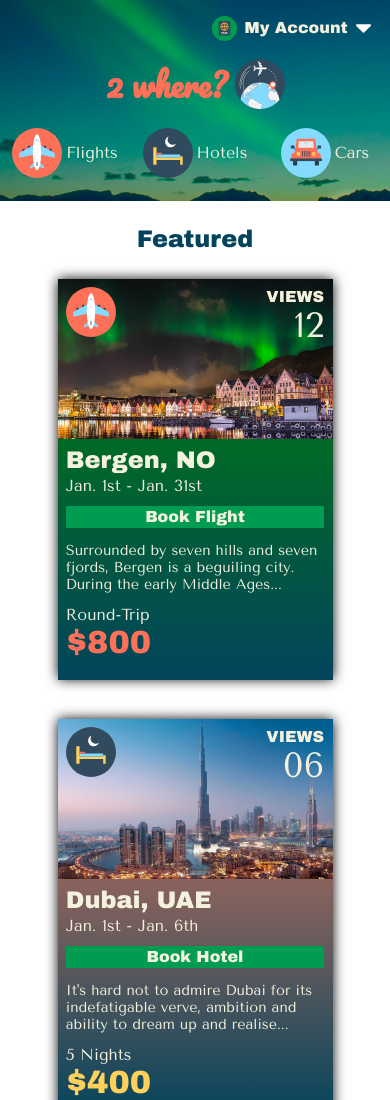
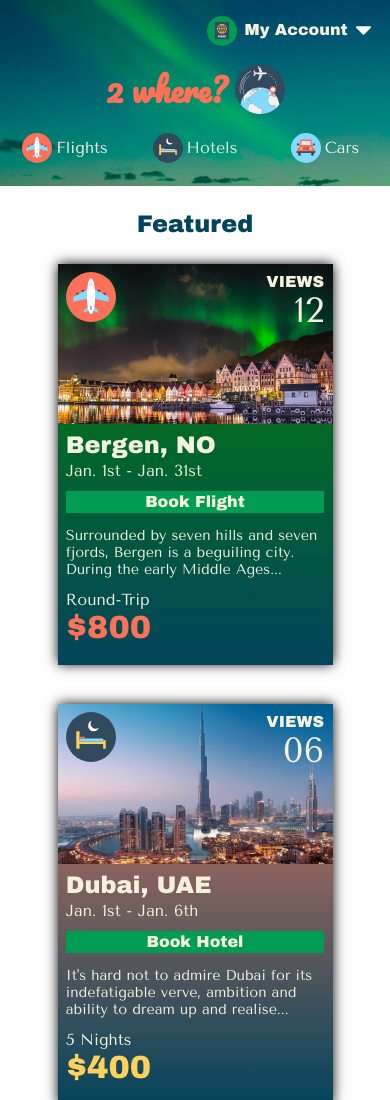
Before and after one commit to mttwlkr/static-comp-2, a plain HTML site: page index.html in a window 390 px wide. Shown: the top 1100 px of the page. Drawn offline with nearby package versions, Linux system fonts and the light colour scheme.

Commit message:
Add overflow x. Add smaller sizing to logos in mobile

```diff
--- a/css/main.css
+++ b/css/main.css
@@ -73,7 +73,7 @@ p {
   padding-left: 3%;
   background: url(../images/northern-lights-2.jpg);
   background-size: cover;
-  width: 100%;
+  overflow-x: hidden;
   height: 100%;
 }
 
@@ -81,6 +81,11 @@ p {
   width: 50%;
   display: inherit;
   align-items: flex-end;
+}
+
+.header-logo {
+  height: 30px;
+  width: 30px;
 }
 
 .flight,
@@ -131,8 +136,8 @@ p {
 }
 
 #passport {
-  height: 25px;
-  width: 25px;
+  height: 30px;
+  width: 30px;
   margin-right: 2%;
 }
 
@@ -173,7 +178,7 @@ h1 {
 
 ul {
   height: 100%;
-  width: 100%;
+  overflow-x: hidden;
   background-color: #FFF;
   display: flex;
   flex-wrap: wrap;
@@ -431,6 +436,16 @@ ul {
     font-family: 'Tenor Sans', sans-serif;
   }
 
+  .header-logo {
+    height: 30px;
+    width: 30px;
+  }
+
+  #passport {
+    height: 30px;
+    width: 30px;
+  }
+
   .car-div,
   .hotel-div,
   .flight-div,
--- a/index.html
+++ b/index.html
@@ -13,15 +13,15 @@
     <header class="header">
       <div class="left-header">
         <div class="flight-div">
-          <img class="circle-logo" src="images/aeroplane.svg">
+          <img class="circle-logo header-logo" src="images/aeroplane.svg">
           <p class="header-font flight">Flights</p>
         </div>
         <div class="hotel-div">
-          <img class="circle-logo" src="images/bed.svg">
+          <img class="circle-logo header-logo" src="images/bed.svg">
           <p class="header-font hotel">Hotels</p>
         </div>
         <div class="car-div">
-          <img class="circle-logo" src="images/jeep.svg">
+          <img class="circle-logo header-logo" src="images/jeep.svg">
           <p class="header-font car">Cars</p>
         </div>
       </div>
@@ -329,35 +329,3 @@
     </ul>
   </body>
 </html>
-
-<!-- Barcelona -->
-
-<!--     <li class="card">
-      <div class="card-title" id="barcelona">
-        <div class="card-icon-align">
-          <div class="svg-box">
-            <img class="circle-logo" src="images/bed.svg">
-          </div>
-          <div class="view-box">
-            <p class="views">VIEWS</p>
-            <p class="view-number">03</p>
-          </div>
-        </div>
-      </div>
-      <div class="card-body" id="barcelona-gradient">
-        <div class="card-header">
-          <p class="card-location">Barcelona, ES</p>
-          <p>Feb. 1st - Feb. 6th</p>
-        </div>
-        <div class="card-upper">
-          <p class="find find-hotels">Book Hotel</p>
-        </div>
-        <div class="card-lower">
-          <p>Barcelona is an enchanting seaside city with boundless culture, fabled architecture and a world-class...</p>
-        </div>
-        <div class="card-footer">
-            <p class="card-price">6 Nights</p>
-            <p class="card-tag hotel-price">$400</p>
-        </div>
-      </div>
-    </li> -->
```
